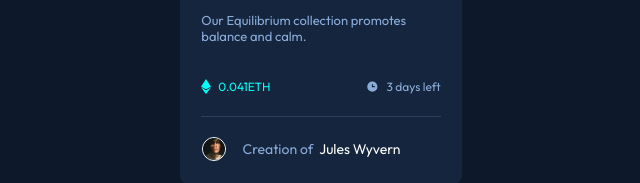
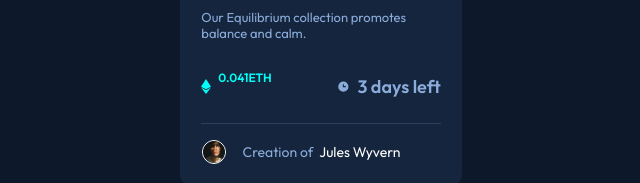
Before and after one commit to Karlof99/nft-card-component, a plain HTML site: page index.html in a window 1280 px wide. Shown: the part 483-666 px from the top of the page, without its empty margins (327-967 px from the left). Drawn offline with Linux system fonts and the light colour scheme.

Commit message:
<h2> tags in sections added

```diff
--- a/index.html
+++ b/index.html
@@ -29,20 +29,20 @@
     <section class="data">
       <section class="logo-price">
         <img class="etherum" src="icon-ethereum.svg" alt="Etherum icon">
-        <p class="price">0.041ETH</p>
+        <h2 class="price">0.041ETH</h2>
       </section>
       <section class="time-left">
         <img class="clock" src="icon-clock.svg" alt="Clock icon">
-        <p class="days">3 days left</p>
+        <h2 class="days">3 days left</h2>
       </section>
     </section>
+
     <footer>
-       <img class="avatar" src="image-avatar.png" alt="Jules Wyvern photo">
-       <p class="creation-of">Creation of <a class="autor" href="">Jules Wyvern</a></p>
+        <img class="avatar" src="image-avatar.png" alt="Jules Wyvern photo">
+        <p class="creation-of">Creation of <a class="autor" href="">Jules Wyvern</a></p>
     </footer>
 
  </main>
 
-
 </body>
 </html>
```
